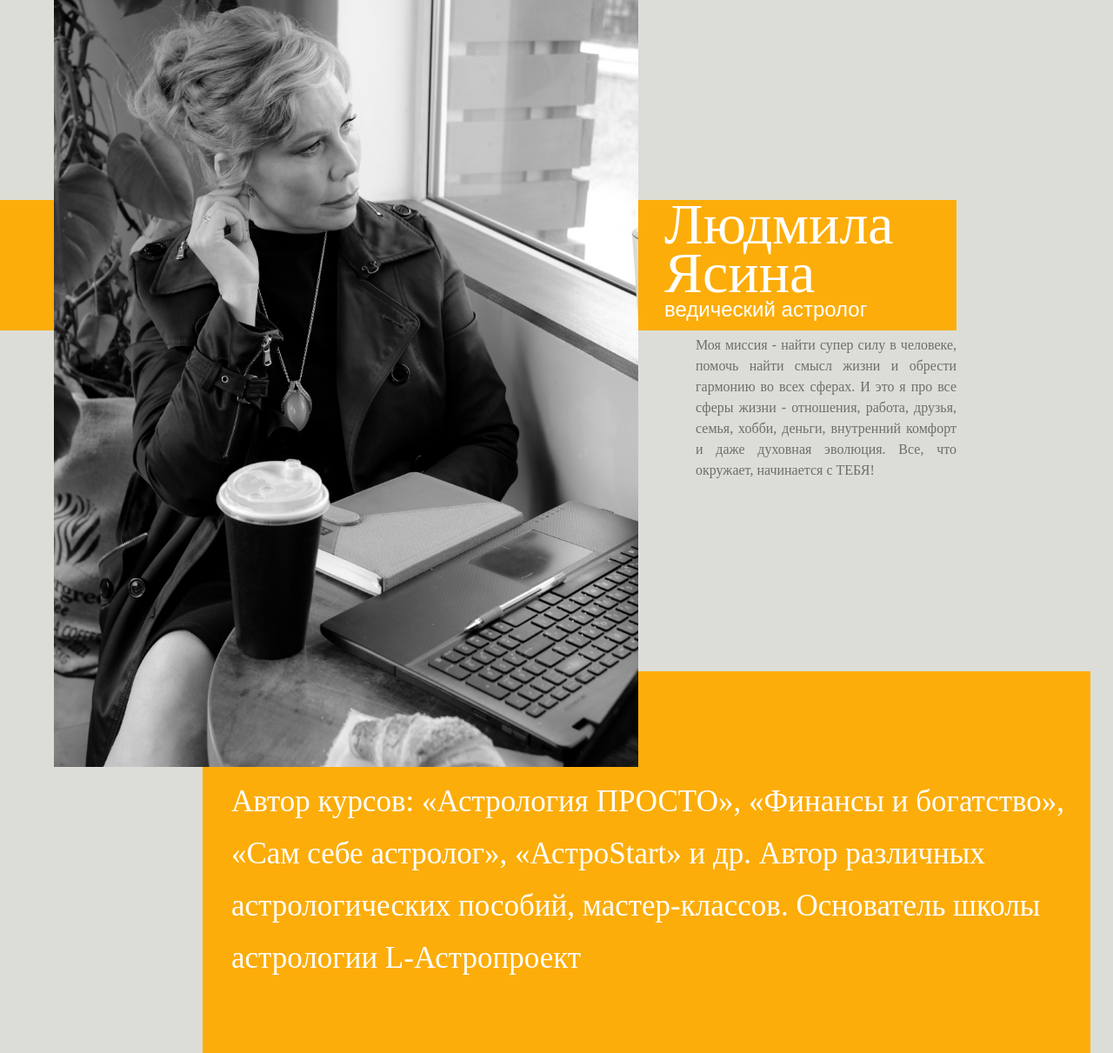
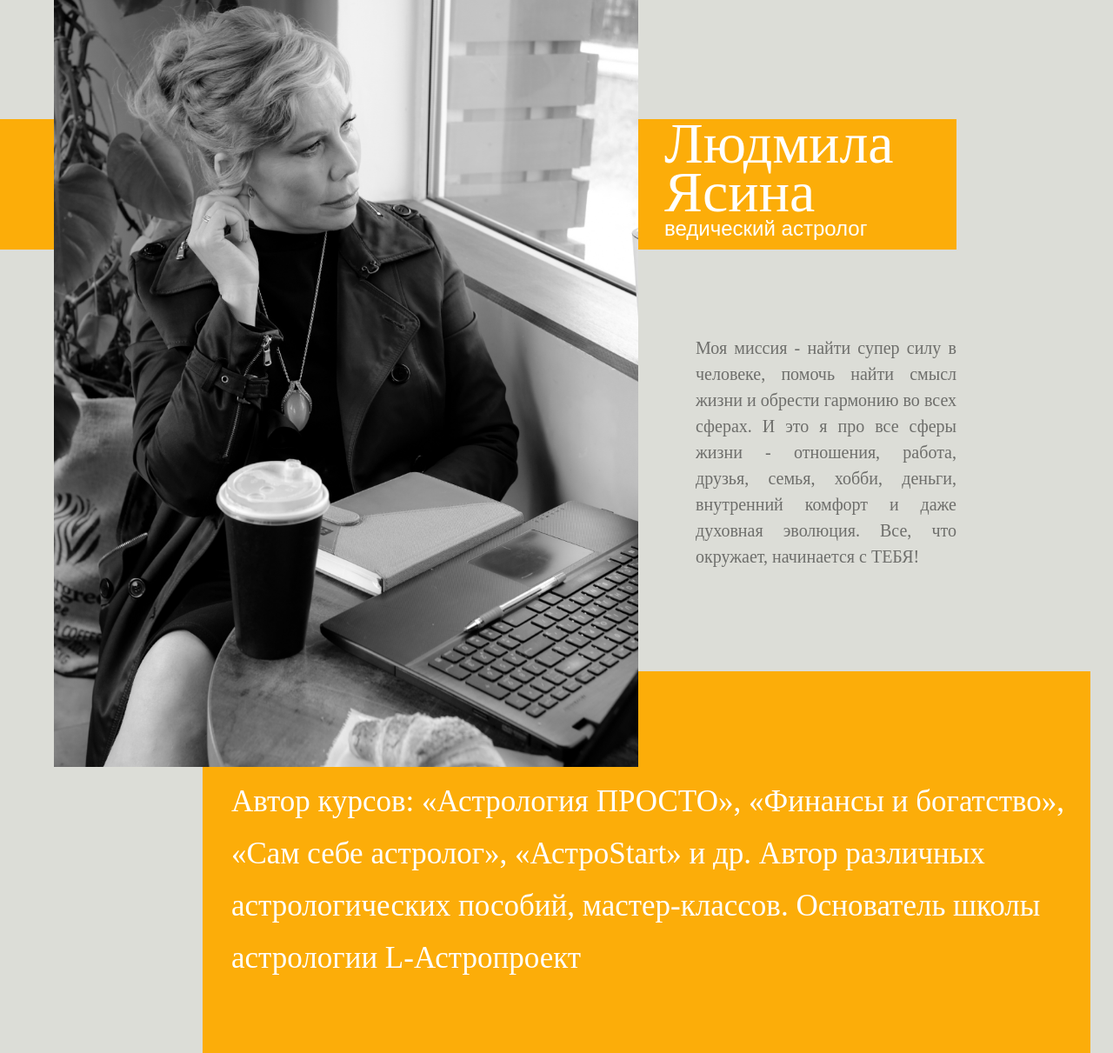
Before and after one commit to Tishe698/lololo, a Django app: page /about_me in a window 1280 px wide; the page is wider, and only the part inside the window is pictured. Shown: the part 138-1349 px from the top of that part at 87% size. Run offline with Django 4.2, Linux system fonts and the light colour scheme; some libraries are stand-ins or nearby versions.

Commit message:
title logo

```diff
--- a/sait/static/css/about_me.css
+++ b/sait/static/css/about_me.css
@@ -89,20 +89,21 @@ html, body {
 /* текст справа */
 .block_text_missia {
     max-width: 300px;
-    height: 404px;
+    /* height: 121px; */
     position: relative;
     left: 800px;
     bottom: 497px;
-    overflow: hidden; /* Добавляем свойство overflow: hidden; */
+    /* overflow: hidden; */
 }
 
 .text_missia {
     font-family: 'HeadlandOne', serif;
-    line-height: 1.5; /* Изменим значение line-height на 1.5, чтобы соответствовать 38px */
+    /* line-height: 0.5; */
     color: rgba(0, 0, 0, 0.5);
     text-align: justify;
     position: absolute;
-    max-width: 100%; /* Добавим свойство max-width: 100%; чтобы ограничить ширину текста родительским элементом */
+    max-width: 100%;
+    font-size: 20px;
 }
 
 
```
